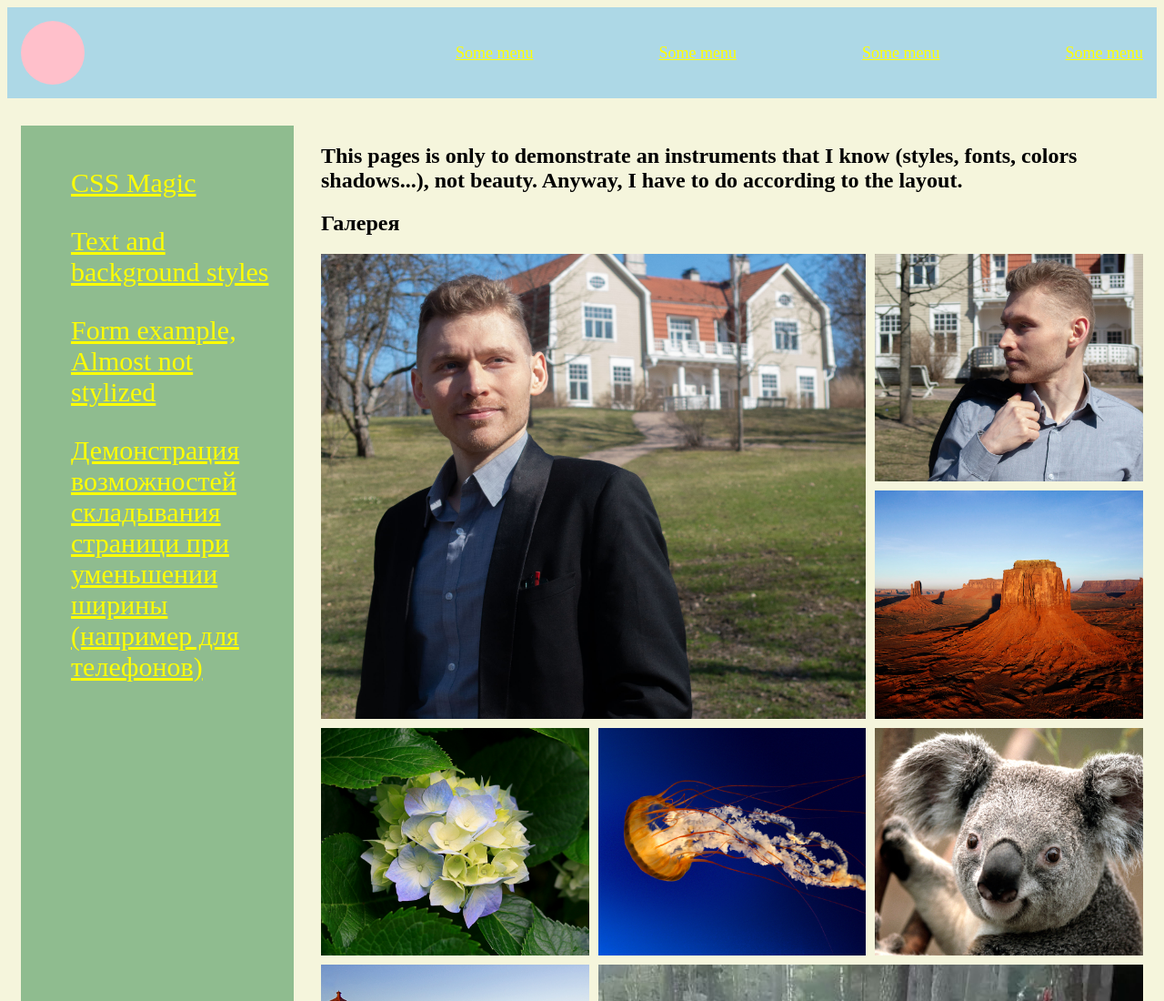
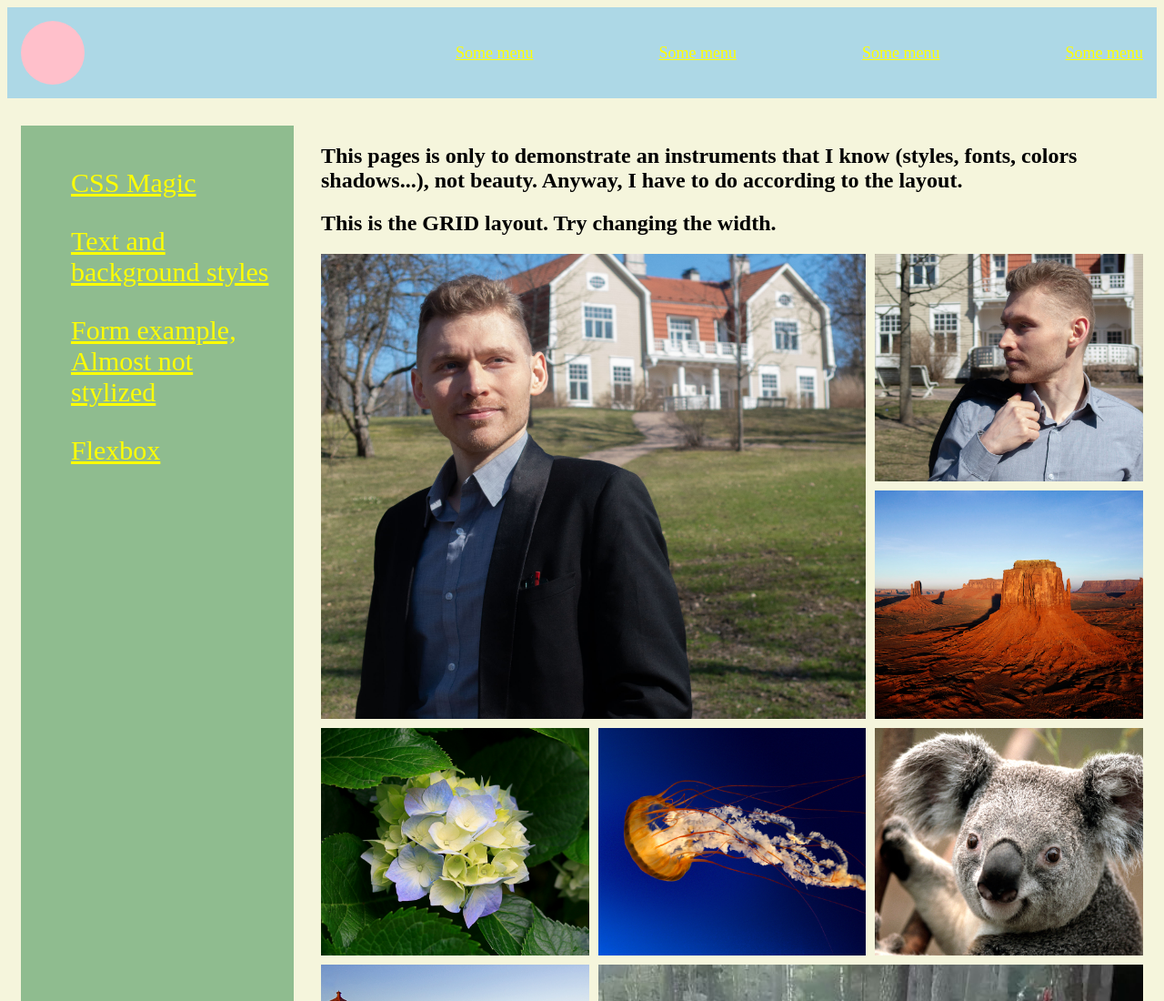
Before and after one commit to vladmirzdanov/GRID, a plain HTML site: page index.html in a window 1280 px wide. Shown: the top 1100 px of the page at 91% size. Drawn offline with Linux system fonts and the light colour scheme.

Commit message:
Update index.html

```diff
--- a/index.html
+++ b/index.html
@@ -45,7 +45,7 @@
 							<a href="https://vladmirzdanov.github.io/CSS/" class="sidebar__link">Form example, Almost not stylized</a>
 						</li>
 						<li>
-							<a href="https://vladmirzdanov.github.io/flex2/" class="sidebar__link">Демонстрация возможностей складывания страници при уменьшении ширины (например для телефонов)</a>
+							<a href="https://vladmirzdanov.github.io/flex2/" class="sidebar__link">Flexbox</a>
 						</li>
 					</ul>
 				</nav>
@@ -53,7 +53,7 @@
 			<section class="content">
 				<h1 class="content__title">This pages is only to demonstrate an instruments that I know (styles, fonts, colors shadows...), not beauty. Anyway, I have to do according to the layout.</h1>
 				<section class="content__gallery gallery">
-					<h2 class="gallery__title">Галерея</h2>
+					<h2 class="gallery__title">This is the GRID layout. Try changing the width.</h2>
 					<div class="gallery__items">
 						<div class="gallery__item gallery__item_big">
 							<img src="img/10 img for progect/ (1).jpg" alt="">
```
